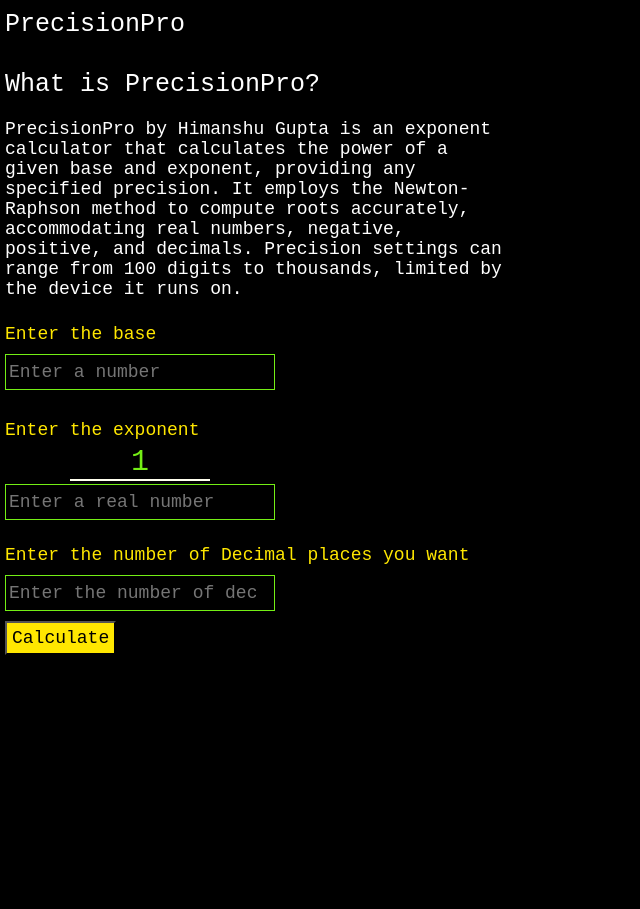
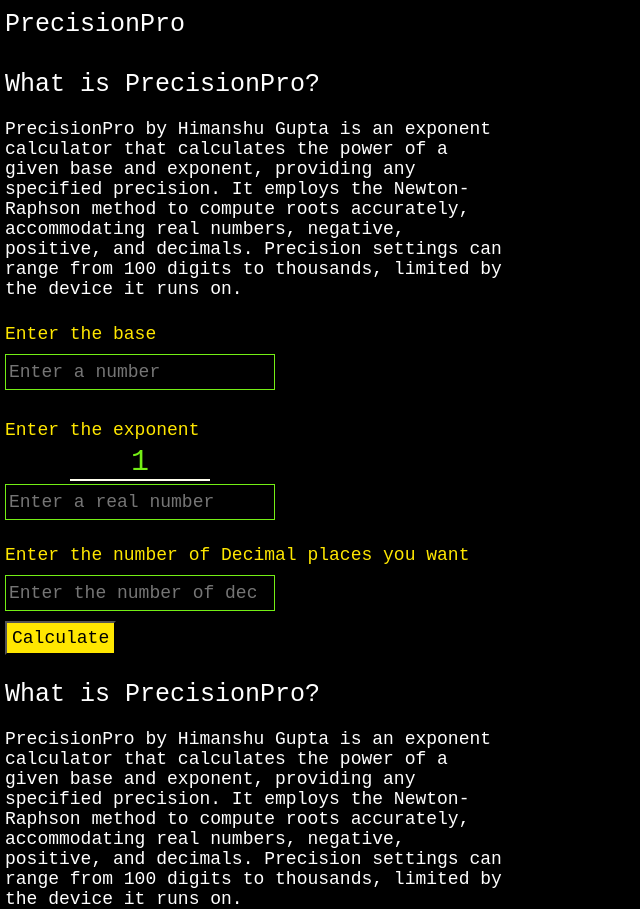
Before and after one commit to Himanshu12102004/arbitraryPreciseRoots, a plain HTML site: page index.html in a window 1280 px wide. Shown: the whole page, without its empty margins (0-640 px from the left). Before the commit the page ends 800 px from the top, so only its background shows below. Drawn offline with nearby package versions, Linux system fonts and the light colour scheme.

Commit message:
prject finally done

```diff
--- a/index.html
+++ b/index.html
@@ -44,6 +44,17 @@
     <div id="answerBox">
       <p id="answer"></p>
     </div>
+    <div id="discription">
+      <div id="question">What is PrecisionPro?</div>
+      <div id="forWhat">
+        PrecisionPro by Himanshu Gupta is an exponent calculator that calculates
+        the power of a given base and exponent, providing any specified
+        precision. It employs the Newton-Raphson method to compute roots
+        accurately, accommodating real numbers, negative, positive, and
+        decimals. Precision settings can range from 100 digits to thousands,
+        limited by the device it runs on.
+      </div>
+    </div>
   </body>
   <script src="https://cdn.jsdelivr.net/npm/decimal.js@10.2.1/decimal.min.js"></script>
   <script src="script.js"></script>
```
